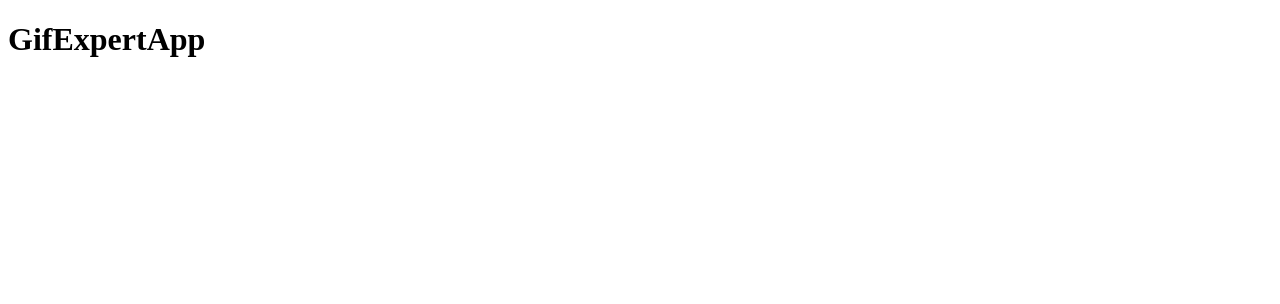
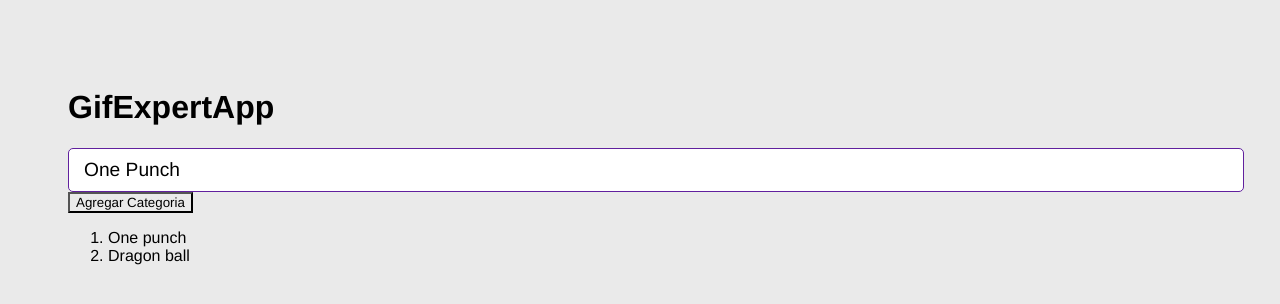
Before and after one commit to khisus19/cursoReactDe0aExperto, a React (Vite) app in the folder 04-gif-expert-app/: page / in a window 1280 px wide. Shown: the top 304 px of the page. Built offline with nearby package versions, Linux system fonts and the light colour scheme.

Commit message:
class 77

```diff
--- a/04-gif-expert-app/src/GifExpertApp.jsx
+++ b/04-gif-expert-app/src/GifExpertApp.jsx
@@ -1,8 +1,33 @@
+import { useState } from "react";
+import { AddCategory } from "./components/AddCategory";
 
 export const GifExpertApp = () => {
+
+  const [categories, setCategories] = useState([ "One punch", "Dragon ball" ]);
+
+  const onAddCategory = () => {
+    setCategories([...categories, "Inuyasha"])
+  }
+
   return (
     <>
+      {/* titulo */}
       <h1>GifExpertApp</h1>
+
+      {/* Input */}
+      <AddCategory />
+
+      {/* Listado de gif */}
+      <button onClick={ onAddCategory }>Agregar Categoria</button>
+      <ol>
+        { categories.map(category => {
+          return <li key={category}>{ category }</li>
+        }) }
+      </ol>
+        {/* Gif Item*/}
+
+
+
     </>
   )
 }
--- /dev/null
+++ b/04-gif-expert-app/src/components/AddCategory.jsx
@@ -0,0 +1,26 @@
+import { useState } from "react"
+
+export const AddCategory = () => {
+
+  const [inputValue, setInputValue] = useState("One Punch")
+
+  const onInputChange = ({ target }) => {
+    setInputValue( target.value );
+  }
+
+  const onSubmit = ( event ) => {
+    event.preventDefault();
+    console.log(inputValue);
+  }
+
+  return (
+    <form onSubmit={ (event) => onSubmit(event) }>
+      <input
+        type="text"
+        placeholder="Buscar gifs"
+        value={ inputValue }
+        onChange={ onInputChange }
+      />
+    </form>
+  )
+}
--- a/04-gif-expert-app/src/main.jsx
+++ b/04-gif-expert-app/src/main.jsx
@@ -1,7 +1,7 @@
 import React from 'react';
 import ReactDOM from 'react-dom/client';
 import { GifExpertApp } from "./GifExpertApp";
-
+import "./styles.css"
 
 
 ReactDOM.createRoot(document.getElementById('root')).render(
--- /dev/null
+++ b/04-gif-expert-app/src/styles.css
@@ -0,0 +1,63 @@
+* {
+  font-family: Helvetica, Arial, sans-serif;
+  background-color: rgb(234, 234, 234);
+}
+
+body {
+  padding: 60px;
+}
+
+input {
+  background-color: white;
+  border-radius: 5px;
+  border: 1px solid rgb(97, 32, 158);
+  color: black;
+  font-size: 1.2rem;
+  outline: none;
+  padding: 10px 15px;
+  width: 100%;
+}
+
+h2 {
+  font-size: 1.5rem;
+}
+
+h3 {
+  font-size: 3rem;
+  margin-bottom: 5px;
+}
+
+.card-grid {
+  display: flex;
+  flex-direction: row;
+  flex-wrap: wrap;
+  justify-content: center;
+}
+
+.card {
+  align-content: center;
+  align-items: center;
+  background-color: white;
+  border-radius: 10px;
+  box-shadow: 0px 3px 5px rgba(0, 0, 0, 0.03);
+  display: flex;
+  flex-direction: column;
+  height: 0%;
+  justify-content: center;
+  margin-bottom: 20px;
+  margin-right: 20px;
+  overflow: hidden;
+}
+
+.card p {
+  background-color: white;
+  flex: 1;
+  font-size: 1.5rem;
+  margin-top: 5px;
+  padding: 5px 20px 0px 20px;
+  text-align: center;
+}
+
+.card img {
+  width: 100%;
+}
```
Also changed, not shown: 1 other file (tests, documents, lock files or other folders).
